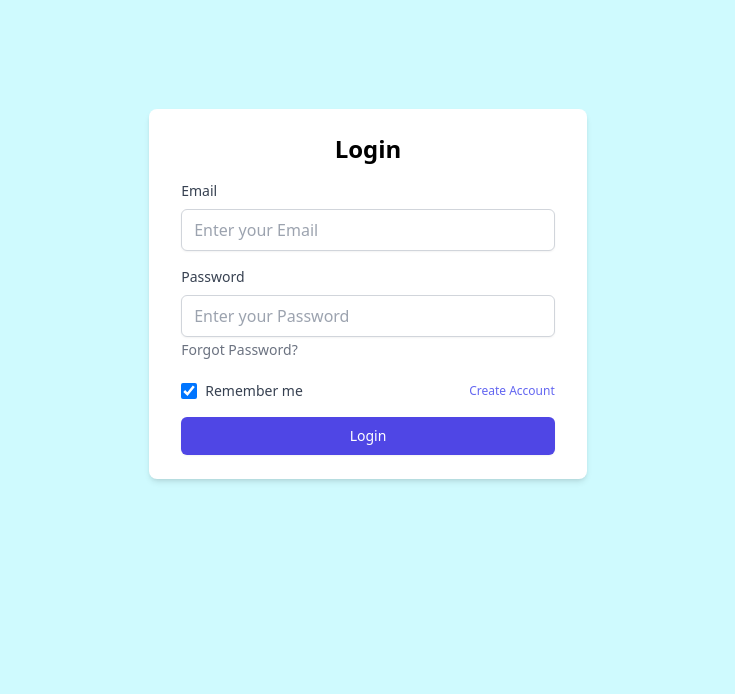
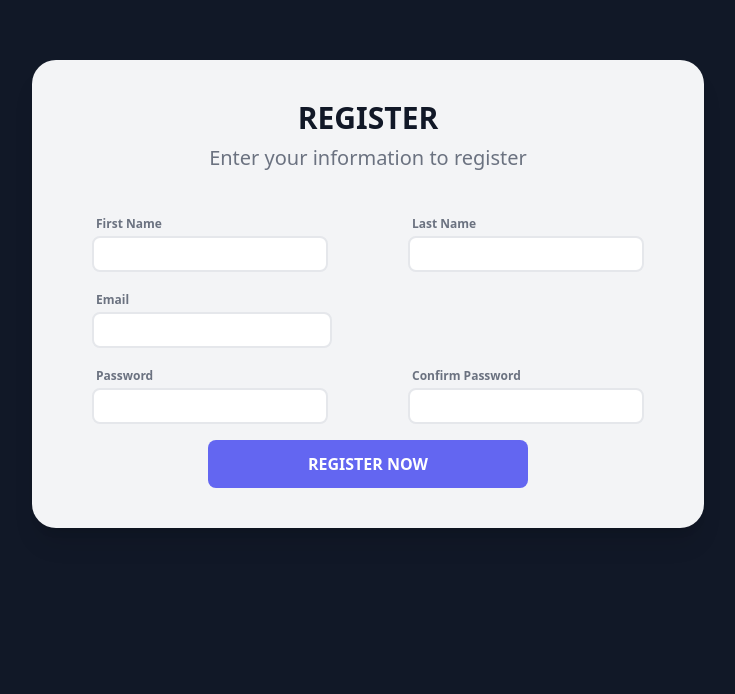
Before and after one commit to Abrham-m/Generative-AI, a React (Create React App) app in the folder client/: page / in a window 1280 px wide. Shown: the part 106-800 px from the top of the page, without its empty margins (272-1007 px from the left). Built offline with nearby package versions, Linux system fonts and the light colour scheme.

Commit message:
registration page is almost done

```diff
--- a/client/src/App.js
+++ b/client/src/App.js
@@ -1,7 +1,9 @@
 import LoginForm from "./Components/Login";
+import Registration from "./Components/Registration";
 function App() {
   return (
-    <div className="bg-cyan-100">
+    <div >
+      <Registration/>
       <LoginForm />
     </div>
   );
--- a/client/src/Components/Login.jsx
+++ b/client/src/Components/Login.jsx
@@ -1,5 +1,5 @@
 import React from "react";
-import "./Login.css";
+// import "./Login.css";
 
 const LoginForm = () => {
   return (
--- /dev/null
+++ b/client/src/Components/Registration.jsx
@@ -0,0 +1,66 @@
+import React from "react";
+
+const Registration = () => {
+  return (
+    <div className="min-h-screen min-w-screen bg-gray-900 flex justify-center items-center px-5 py-5">
+      <div className="bg-gray-100 text-gray-500 rounded-3xl shadow-xl w-full max-w-2xl overflow-hidden">
+        <div className="w-full py-10 px-5">
+          <div className="text-center mb-10">
+            <h1 className="font-bold text-3xl text-gray-900 mb-2">REGISTER</h1>
+            <p className="text-xl font">Enter your information to register</p>
+          </div>
+          <div className="flex mb-4">
+            <div className="w-1/2 flex flex-col mx-10">
+              <label className="text-xs font-bold px-1 py-1">First Name</label>
+              <input
+                type="text"
+                className="w-full pl-3 pr-3 py-1 rounded-lg border-2 border-gray-200 outline-none focus:border-indigo-500"
+              />
+            </div>
+            <div className="w-1/2 flex flex-col mx-10">
+              <label className="text-xs font-bold px-1 py-1">Last Name</label>
+              <input
+                type="text"
+                className="w-full pl-3 pr-3 py-1 rounded-lg border-2 border-gray-200 outline-none focus:border-indigo-500"
+              />
+            </div>
+          </div>
+          <div className="mb-4">
+            <div className="flex flex-col mx-10">
+              <label className="text-xs font-bold px-1 py-1">Email</label>
+              <input
+                type="email"
+                className="w-full max-w-60 pl-3 pr-3 py-1 rounded-lg border-2 border-gray-200 outline-none focus:border-indigo-500"
+              />
+            </div>
+          </div>
+          <div className="flex mb-4">
+            <div className="w-1/2 flex flex-col mx-10">
+              <label className="text-xs font-bold px-1 py-1">Password</label>
+              <input
+                type="text"
+                className="w-full pl-3 pr-3 py-1 rounded-lg border-2 border-gray-200 outline-none focus:border-indigo-500"
+              />
+            </div>
+            <div className="w-1/2 flex flex-col mx-10">
+              <label className="text-xs font-bold px-1 py-1">
+                Confirm Password
+              </label>
+              <input
+                type="text"
+                className="w-full pl-3 pr-3 py-1 rounded-lg border-2 border-gray-200 outline-none focus:border-indigo-500"
+              />
+            </div>
+          </div>
+          <div className="w-full flex ">
+            <button className="w-full max-w-xs mx-auto bg-indigo-500 hover:bg-indigo-700 focus:bg-indigo-700 text-white rounded-lg px-3 py-3 font-semibold">
+              REGISTER NOW
+            </button>
+          </div>
+        </div>
+      </div>
+    </div>
+  );
+};
+
+export default Registration;
```
Also changed, not shown: client/src/Components/Login.css (deleted).
